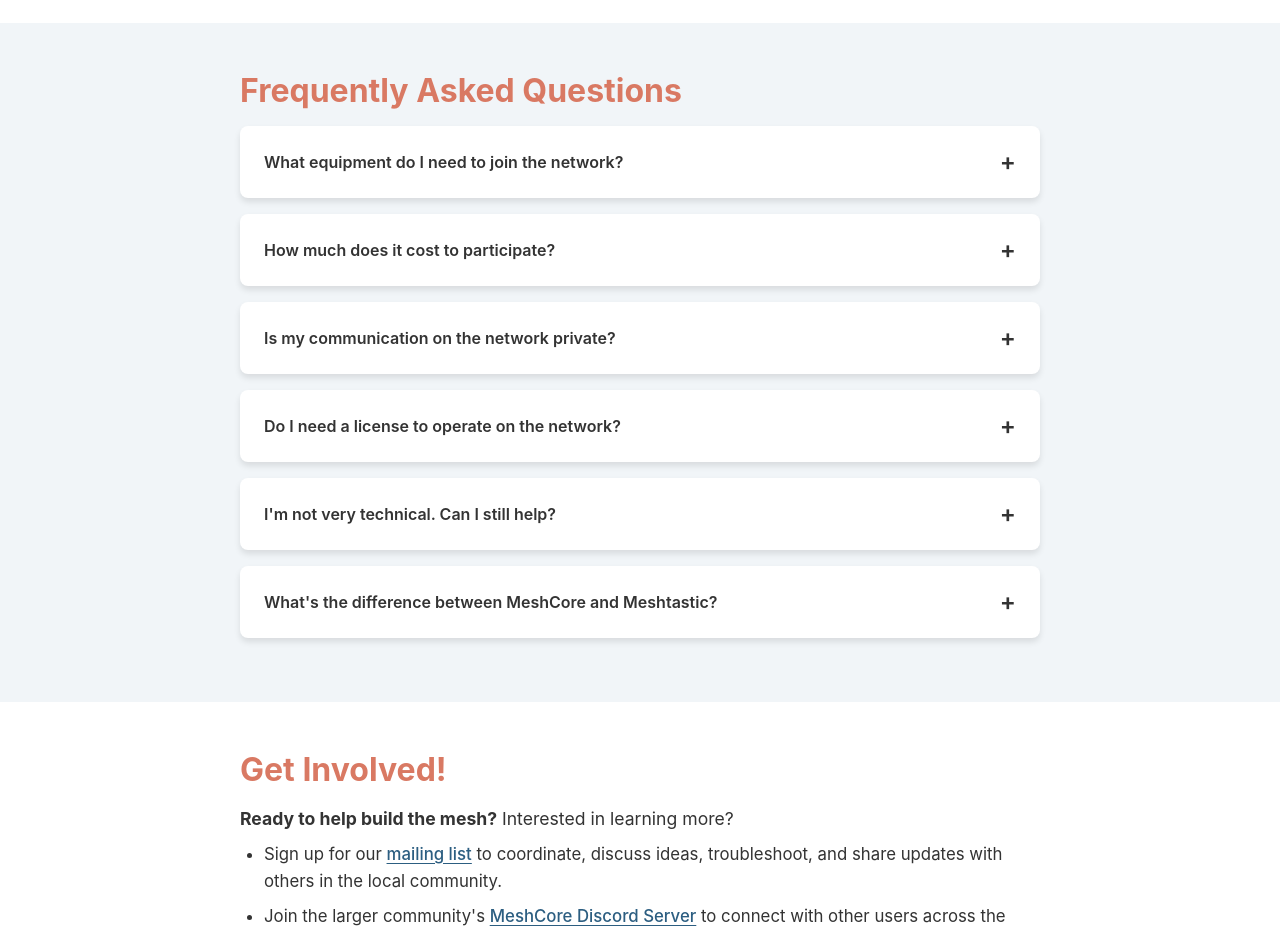
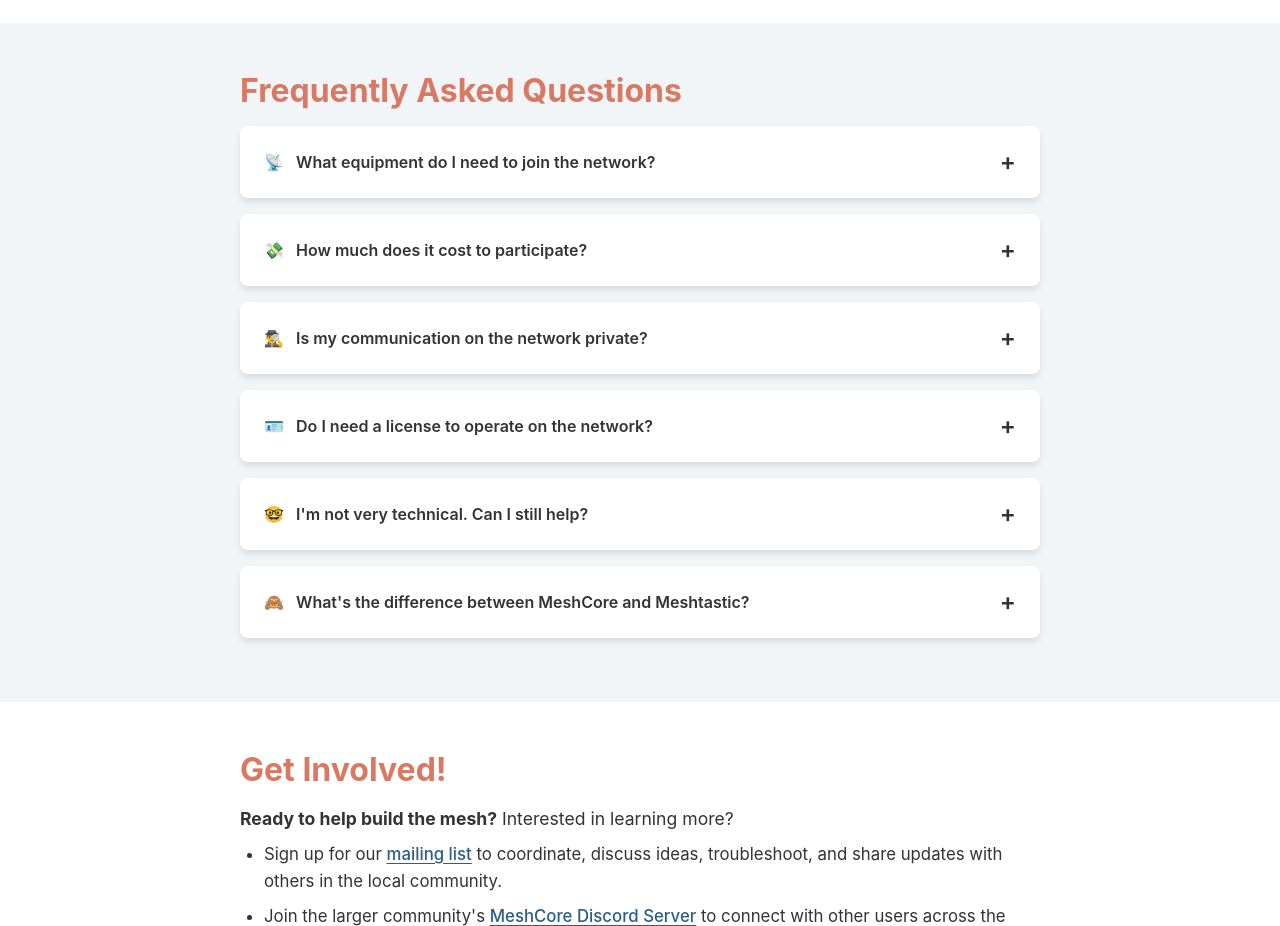
Before and after one commit to EarthmanMuons/spokanemesh-net, a website: page src/demo.html in a window 1280 px wide. Shown: the part 1160-2086 px from the top of the page. Drawn offline with Linux system fonts and the light colour scheme.

Commit message:
feat: add an emoji for each faq entry

```diff
--- a/src/demo.html
+++ b/src/demo.html
@@ -618,7 +618,7 @@
         <div class="accordion">
           <div class="accordion-item">
             <div class="accordion-title">
-              What equipment do I need to join the network?
+              📡 &nbsp; What equipment do I need to join the network?
               <span class="accordion-icon"></span>
             </div>
             <div class="accordion-content">
@@ -655,7 +655,7 @@
 
           <div class="accordion-item">
             <div class="accordion-title">
-              How much does it cost to participate?
+              💸 &nbsp; How much does it cost to participate?
               <span class="accordion-icon"></span>
             </div>
             <div class="accordion-content">
@@ -673,7 +673,7 @@
 
           <div class="accordion-item">
             <div class="accordion-title">
-              Is my communication on the network private?
+              🕵️‍♂️ &nbsp; Is my communication on the network private?
               <span class="accordion-icon"></span>
             </div>
             <div class="accordion-content">
@@ -696,7 +696,7 @@
 
           <div class="accordion-item">
             <div class="accordion-title">
-              Do I need a license to operate on the network?
+              🪪 &nbsp; Do I need a license to operate on the network?
               <span class="accordion-icon"></span>
             </div>
             <div class="accordion-content">
@@ -719,7 +719,7 @@
 
           <div class="accordion-item">
             <div class="accordion-title">
-              I'm not very technical. Can I still help?
+              🤓 &nbsp; I'm not very technical. Can I still help?
               <span class="accordion-icon"></span>
             </div>
             <div class="accordion-content">
@@ -750,7 +750,7 @@
 
           <div class="accordion-item">
             <div class="accordion-title">
-              What's the difference between MeshCore and Meshtastic?
+              🙈 &nbsp; What's the difference between MeshCore and Meshtastic?
               <span class="accordion-icon"></span>
             </div>
             <div class="accordion-content">
```
